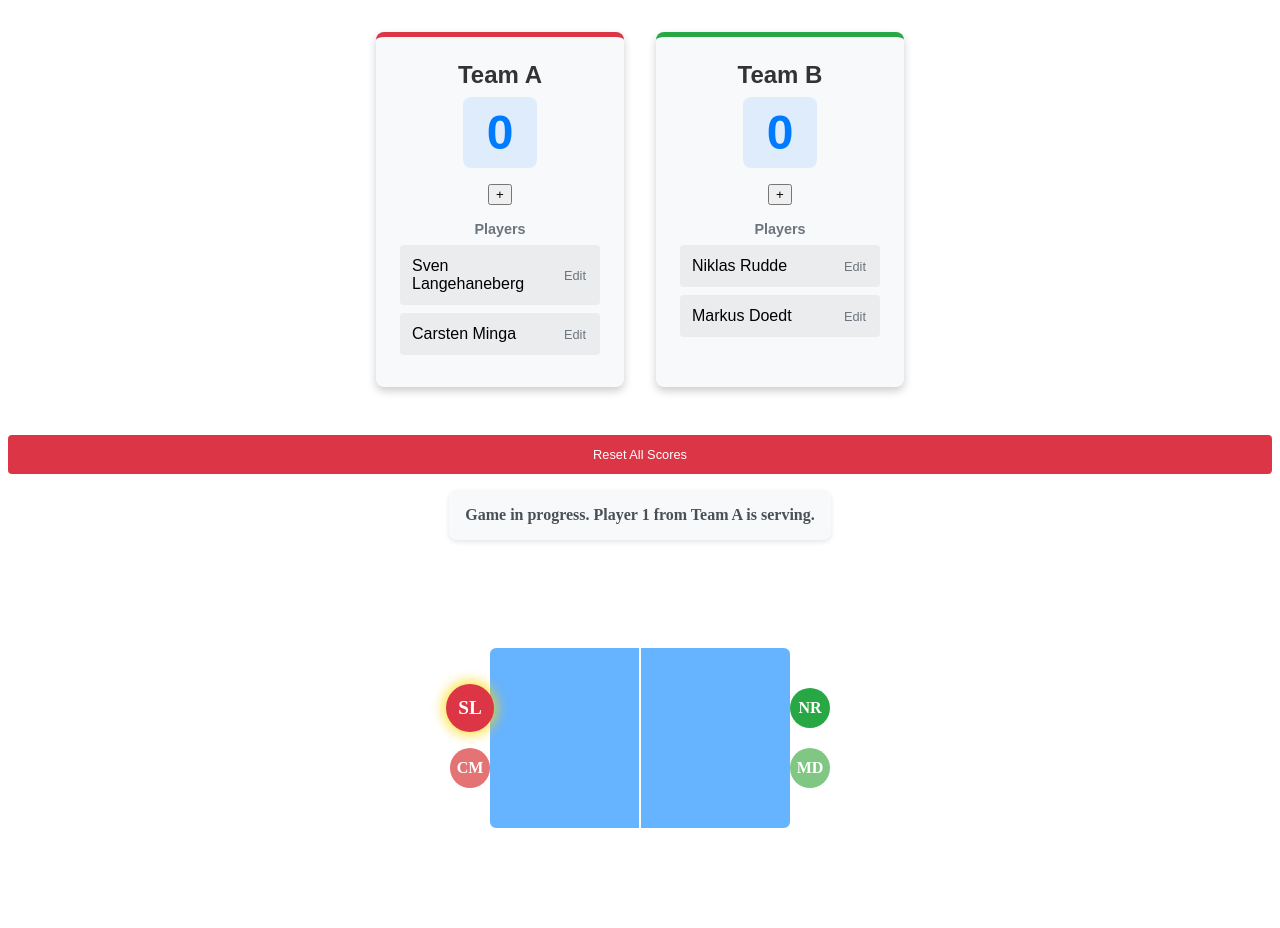
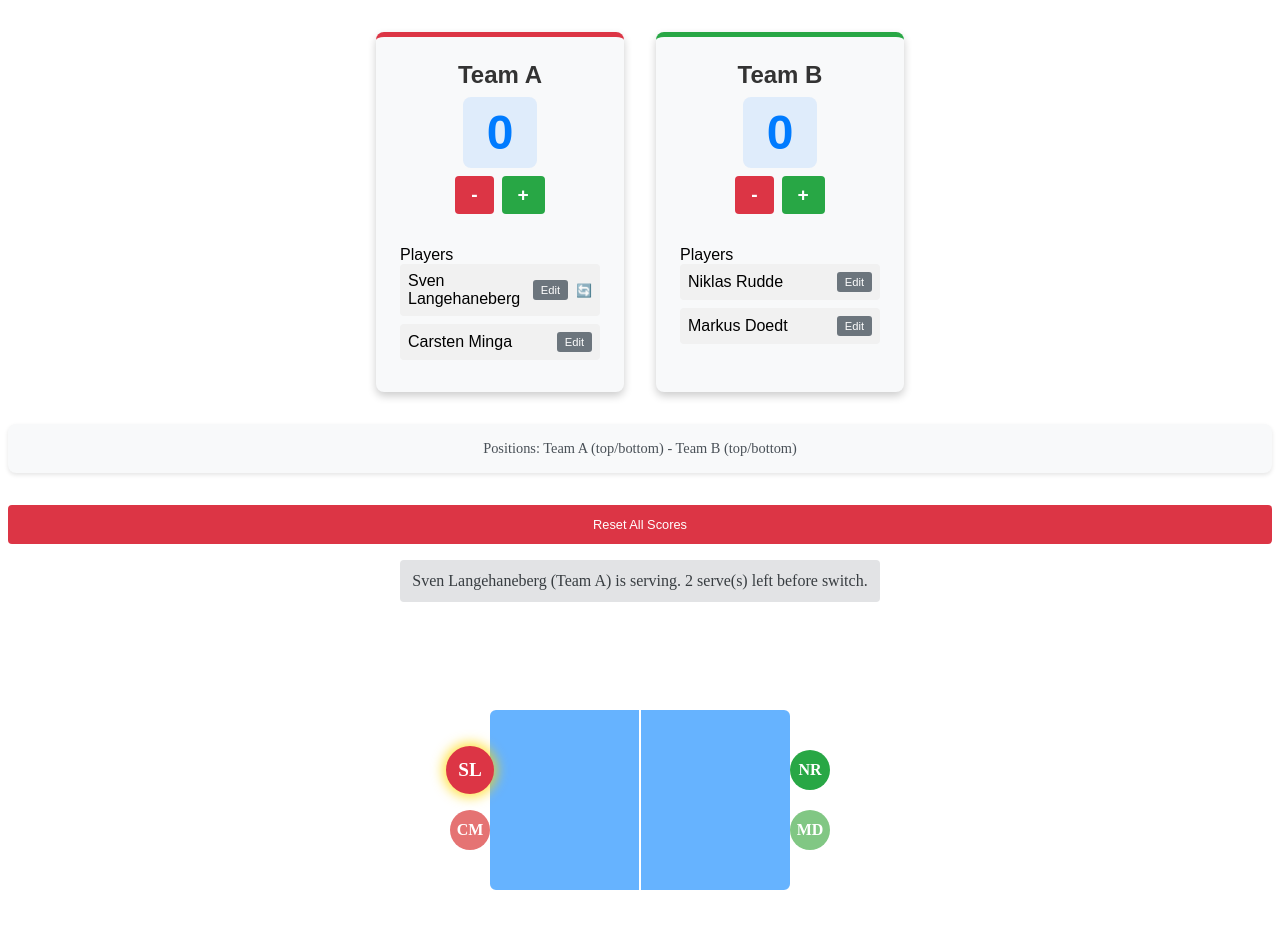
Before and after one commit to CarsMing/table-tennis-score-counter, an Angular app: page / in a window 1280 px wide. Shown: the top 928 px of the page. Built offline with nearby package versions, Linux system fonts and the light colour scheme.

Commit message:
- add function to decrease score

```diff
--- a/src/app/components/scoreboard/scoreboard.component.html
+++ b/src/app/components/scoreboard/scoreboard.component.html
@@ -3,7 +3,10 @@
     <div class="team-name">Team A</div>
 
     <div class="team-score">{{ gameService.teamAScore }}</div>
-    <button class="increment-button" (click)="incrementTeamAScore()">+</button>
+    <div class="score-controls">
+      <button class="decrement-button" (click)="decrementTeamAScore()">-</button>
+      <button class="increment-button" (click)="incrementTeamAScore()">+</button>
+    </div>
 
     <div class="player-list">
       <div class="player-title">Players</div>
@@ -18,6 +21,7 @@
           #playerNameInput
         >
         <button class="edit-button" (click)="editPlayerName(player)" *ngIf="!player.editing">Edit</button>
+        <span class="serving-indicator" *ngIf="gameService.isPlayerServing('A', i+1)">🔄</span>
       </div>
     </div>
   </div>
@@ -25,7 +29,10 @@
   <div class="team-box team-2">
     <div class="team-name">Team B</div>
     <div class="team-score">{{ gameService.teamBScore }}</div>
-    <button class="increment-button" (click)="incrementTeamBScore()">+</button>
+    <div class="score-controls">
+      <button class="decrement-button" (click)="decrementTeamBScore()">-</button>
+      <button class="increment-button" (click)="incrementTeamBScore()">+</button>
+    </div>
     <div class="player-list">
       <div class="player-title">Players</div>
       <div class="player-name" *ngFor="let player of gameService.teamBPlayers; let i = index">
@@ -39,10 +46,18 @@
           #playerNameInput
         >
         <button class="edit-button" (click)="editPlayerName(player)" *ngIf="!player.editing">Edit</button>
+        <span class="serving-indicator" *ngIf="gameService.isPlayerServing('B', i+1)">🔄</span>
       </div>
     </div>
   </div>
 </div>
+
+<div class="game-info">
+  <div class="positioning-info">
+    {{ gameService.positioningInfo }}
+  </div>
+</div>
+
 <div class="controls">
   <button class="reset-button reset-all" (click)="resetAllScores()">Reset All Scores</button>
   <div class="game-status" [class.game-over]="gameService.isGameOver">
--- a/src/app/components/scoreboard/scoreboard.component.scss
+++ b/src/app/components/scoreboard/scoreboard.component.scss
@@ -28,18 +28,50 @@
   font-size: 3rem;
   font-weight: bold;
   color: #007bff;
-  margin-bottom: 1rem;
-  cursor: pointer;
+  margin-bottom: 0.5rem;
   user-select: none;
-  transition: transform 0.1s, color 0.2s;
   padding: 0.5rem 1.5rem;
   border-radius: 8px;
   background-color: rgba(0, 123, 255, 0.1);
+}
+
+.score-controls {
+  display: flex;
+  gap: 0.5rem;
+  margin-bottom: 1rem;
+}
+
+.increment-button, .decrement-button {
+  padding: 0.5rem 1rem;
+  border: none;
+  border-radius: 4px;
+  cursor: pointer;
+  font-size: 1.2rem;
+  font-weight: bold;
+  transition: background-color 0.2s, transform 0.1s;
+}
+
+.increment-button {
+  background-color: #28a745;
+  color: white;
 
   &:hover {
-    color: #0056b3;
+    background-color: #218838;
     transform: scale(1.05);
-    background-color: rgba(0, 123, 255, 0.2);
+  }
+
+  &:active {
+    transform: scale(0.95);
+  }
+}
+
+.decrement-button {
+  background-color: #dc3545;
+  color: white;
+
+  &:hover {
+    background-color: #c82333;
+    transform: scale(1.05);
   }
 
   &:active {
@@ -97,63 +129,60 @@
   display: flex;
   align-items: center;
   justify-content: space-between;
+  margin-bottom: 0.5rem;
   padding: 0.5rem;
-  margin-bottom: 0.5rem;
-  background-color: rgba(0, 0, 0, 0.05);
   border-radius: 4px;
+  background-color: #f1f1f1;
+}
 
-  span {
-    cursor: pointer;
-    padding: 0.25rem;
-    border-radius: 4px;
-    transition: background-color 0.2s;
+.edit-button {
+  padding: 0.25rem 0.5rem;
+  font-size: 0.7rem;
+  border: none;
+  border-radius: 3px;
+  background-color: #6c757d;
+  color: white;
+  cursor: pointer;
 
-    &:hover {
-      background-color: rgba(0, 0, 0, 0.1);
-    }
-  }
-
-  input {
-    border: 1px solid #ccc;
-    border-radius: 3px;
-    padding: 0.25rem;
-    width: 100%;
-    font-size: 0.9rem;
+  &:hover {
+    background-color: #5a6268;
   }
 }
 
-.edit-button {
-  background: none;
-  border: none;
-  color: #6c757d;
-  cursor: pointer;
+.serving-indicator {
+  margin-left: 0.5rem;
   font-size: 0.8rem;
-
-  &:hover {
-    color: #0056b3;
-  }
+  color: #007bff;
+  font-weight: bold;
 }
 
-.player-title {
+.game-info {
+  display: flex;
+  flex-direction: column;
+  align-items: center;
+  margin-top: 1rem;
+  padding: 1rem;
+  background-color: #f8f9fa;
+  border-radius: 8px;
+  box-shadow: 0 2px 4px rgba(0, 0, 0, 0.1);
+}
+
+.positioning-info {
   font-size: 0.9rem;
-  font-weight: bold;
-  margin-bottom: 0.5rem;
-  color: #6c757d;
-  text-align: center;
+  color: #495057;
 }
 
 .game-status {
   margin-top: 1rem;
-  padding: 1rem;
-  background-color: #f8f9fa;
-  border-radius: 8px;
-  box-shadow: 0 2px 5px rgba(0,0,0,0.1);
+  padding: 0.75rem;
+  border-radius: 4px;
+  background-color: #e2e3e5;
+  color: #383d41;
   text-align: center;
-  font-weight: bold;
-  color: #495057;
+
+  &.game-over {
+    background-color: #d4edda;
+    color: #155724;
+    font-weight: bold;
+  }
 }
-
-.game-over {
-  background-color: #ffc107;
-  color: #212529;
-}
--- a/src/app/components/scoreboard/scoreboard.component.ts
+++ b/src/app/components/scoreboard/scoreboard.component.ts
@@ -33,6 +33,14 @@ export class ScoreboardComponent implements AfterViewInit {
     this.gameService.incrementTeamBScore();
   }
 
+  decrementTeamAScore() {
+    this.gameService.decrementTeamAScore();
+  }
+
+  decrementTeamBScore() {
+    this.gameService.decrementTeamBScore();
+  }
+
   resetAllScores() {
     this.gameService.resetAllScores();
   }
--- a/src/app/services/game.service.ts
+++ b/src/app/services/game.service.ts
@@ -30,20 +30,7 @@ export class GameService {
   private isGameOverSource = new BehaviorSubject<boolean>(false);
   private gameWinnerSource = new BehaviorSubject<string>('');
   private isDeuceModeSource = new BehaviorSubject<boolean>(false);
-  private gameStatusSource = new BehaviorSubject<string>('Game in progress. Player 1 from Team A is serving.');
-
-  // Serving mechanics
-  private currentServingTeamSource = new BehaviorSubject<string>('A');
-  private currentServingPlayerSource = new BehaviorSubject<number>(1);
-  private serveCountSource = new BehaviorSubject<number>(0);
-
-  // Keep track of which player served last for each team
-  private teamALastServerSource = new BehaviorSubject<number>(1);
-  private teamBLastServerSource = new BehaviorSubject<number>(1);
-
-  // Player positions for the illustration
-  private teamAPositionsSource = new BehaviorSubject<string[]>(['top', 'bottom']);
-  private teamBPositionsSource = new BehaviorSubject<string[]>(['top', 'bottom']);
+  private gameStatusSource = new BehaviorSubject<string>('Game in progress.');
 
   // Observable streams
   teamAScore$ = this.teamAScoreSource.asObservable();
@@ -54,13 +41,15 @@ export class GameService {
   gameWinner$ = this.gameWinnerSource.asObservable();
   isDeuceMode$ = this.isDeuceModeSource.asObservable();
   gameStatus$ = this.gameStatusSource.asObservable();
-  currentServingTeam$ = this.currentServingTeamSource.asObservable();
-  currentServingPlayer$ = this.currentServingPlayerSource.asObservable();
-  serveCount$ = this.serveCountSource.asObservable();
-  teamAPositions$ = this.teamAPositionsSource.asObservable();
-  teamBPositions$ = this.teamBPositionsSource.asObservable();
 
-  constructor() { }
+  constructor() {
+    // Update game status initially
+    this.updateGameStatus();
+
+    // Subscribe to score changes to update game status
+    this.teamAScore$.subscribe(() => this.updateGameStatus());
+    this.teamBScore$.subscribe(() => this.updateGameStatus());
+  }
 
   // Getter methods for current values
   get teamAScore(): number {
@@ -95,32 +84,79 @@ export class GameService {
     return this.gameStatusSource.value;
   }
 
+  // Calculate current serving team based on total score
   get currentServingTeam(): string {
-    return this.currentServingTeamSource.value;
+    const totalScore = this.teamAScore + this.teamBScore;
+
+    // In deuce mode (both scores >= 10), service alternates every point
+    if (this.isDeuceMode) {
+      return totalScore % 2 === 0 ? 'A' : 'B';
+    }
+
+    // Normal play: service alternates every 2 points
+    return Math.floor(totalScore / 2) % 2 === 0 ? 'A' : 'B';
   }
 
+  // Calculate current serving player based on total score
   get currentServingPlayer(): number {
-    return this.currentServingPlayerSource.value;
+    const totalScore = this.teamAScore + this.teamBScore;
+
+    if (this.isDeuceMode) {
+      // In deuce mode, service alternates between teams each point
+      // But the same player serves when their team gets to serve
+      if (this.currentServingTeam === 'A') {
+        return this.teamAScore % 2 === 0 ? 2 : 1;
+      } else {
+        return this.teamBScore % 2 === 0 ? 2 : 1;
+      }
+    } else {
+      // In regular play, players alternate every 2 points
+        return Math.floor(totalScore / 4) % 2 === 0 ? 1 : 2;
+    }
   }
 
-  get serveCount(): number {
-    return this.serveCountSource.value;
+  // Get positions of team A players based on total score
+  get teamAPositions(): string[] {
+    const totalScore = this.teamAScore + this.teamBScore;
+    // Positions switch after each service change, which happens every 2 points in regular play
+    // and every point in deuce mode
+
+    // Starting positions
+    const basePositions = ['top', 'bottom'];
+
+    // Calculate if positions are swapped
+    if (this.isDeuceMode) {
+      // In deuce, positions switch with every team change, which is every point
+      return (Math.floor(totalScore / 1) % 4) < 2 ? basePositions : [basePositions[1], basePositions[0]];
+    } else {
+      // In regular play, positions switch with each service change (every 2 points)
+      return (Math.floor(totalScore / 2) % 2) === 0 ? basePositions : [basePositions[1], basePositions[0]];
+    }
   }
 
-  get teamAPositions(): string[] {
-    return this.teamAPositionsSource.value;
+  // Get positions of team B players based on total score
+  get teamBPositions(): string[] {
+    const totalScore = this.teamAScore + this.teamBScore;
+    // Positions switch after each service change, which happens every 2 points in regular play
+    // and every point in deuce mode
+
+    // Starting positions
+    const basePositions = ['top', 'bottom'];
+
+    // Calculate if positions are swapped
+    if (this.isDeuceMode) {
+      // In deuce, positions switch with every team change, which is every point
+      return (Math.floor(totalScore / 1) % 4) < 2 ? basePositions : [basePositions[1], basePositions[0]];
+    } else {
+      // In regular play, positions switch with each service change (every 2 points)
+      return (Math.floor(totalScore / 2) % 2) === 0 ? basePositions : [basePositions[1], basePositions[0]];
+    }
   }
 
-  get teamBPositions(): string[] {
-    return this.teamBPositionsSource.value;
-  }
-
-  get teamALastServer(): number {
-    return this.teamALastServerSource.value;
-  }
-
-  get teamBLastServer(): number {
-    return this.teamBLastServerSource.value;
+  // Calculate serving count before switch (0 or 1 for regular play)
+  get serveCount(): number {
+    const totalScore = this.teamAScore + this.teamBScore;
+    return this.isDeuceMode ? 0 : totalScore % 2;
   }
 
   // Action methods
@@ -128,95 +164,44 @@ export class GameService {
     if (this.isGameOver) return;
 
     this.teamAScoreSource.next(this.teamAScore + 1);
-    this.updateGameState('A');
+    this.checkDeuce();
+    this.checkGameEnd();
   }
 
   incrementTeamBScore() {
     if (this.isGameOver) return;
 
     this.teamBScoreSource.next(this.teamBScore + 1);
-    this.updateGameState('B');
+    this.checkDeuce();
+    this.checkGameEnd();
   }
 
-  updateGameState(teamScored: string) {
-    // Check if we're in deuce mode
-    if (this.teamAScore >= 10 && this.teamBScore >= 10) {
-      this.isDeuceModeSource.next(true);
-    }
+  decrementTeamAScore() {
+    if (this.isGameOver) return;
 
-    // Store the previous serving team to check if it changed
-    const previousServingTeam = this.currentServingTeam;
+    // Don't allow negative scores
+    if (this.teamAScore <= 0) return;
 
-    // Update the server based on rules
-    this.updateServer();
-
-    // If the serving team changed, switch positions for the team that is now receiving
-    if (previousServingTeam !== this.currentServingTeam) {
-      // The team that now receives the serve should switch positions
-      const receivingTeam = this.currentServingTeam === 'A' ? 'B' : 'A';
-      this.switchPositionsForTeam(receivingTeam);
-    }
-
-    // Check for game win conditions
+    this.teamAScoreSource.next(this.teamAScore - 1);
+    this.checkDeuce();
     this.checkGameEnd();
-
-    // Update game status message
-    this.updateGameStatus();
   }
 
-  updateServer() {
-    // In deuce mode, serve changes after each point
-    if (this.isDeuceMode) {
-      this.switchServer();
-      return;
-    }
+  decrementTeamBScore() {
+    if (this.isGameOver) return;
 
-    // Regular mode: serve changes after 2 points
-    this.serveCountSource.next(this.serveCount + 1);
-    if (this.serveCount >= 2) {
-      this.switchServer();
-      this.serveCountSource.next(0);
-    }
+    // Don't allow negative scores
+    if (this.teamBScore <= 0) return;
+
+    this.teamBScoreSource.next(this.teamBScore - 1);
+    this.checkDeuce();
+    this.checkGameEnd();
   }
 
-  switchServer() {
-    // Save the current server before switching
-    if (this.currentServingTeam === 'A') {
-      this.teamALastServerSource.next(this.currentServingPlayer);
-
-      // Switch to team B
-      this.currentServingTeamSource.next('B');
-
-      // Get next server for team B
-      const nextServerB = this.teamBLastServer === 1 ? 2 : 1;
-      this.currentServingPlayerSource.next(nextServerB);
-      this.teamBLastServerSource.next(nextServerB);
-    } else {
-      this.teamBLastServerSource.next(this.currentServingPlayer);
-
-      // Switch to team A
-      this.currentServingTeamSource.next('A');
-
-      // Get next server for team A
-      const nextServerA = this.teamALastServer === 1 ? 2 : 1;
-      this.currentServingPlayerSource.next(nextServerA);
-      this.teamALastServerSource.next(nextServerA);
-    }
-  }
-
-  // Switch positions of players within a team
-  switchPositionsForTeam(team: string) {
-    if (team === 'A') {
-      // Swap positions for Team A players
-      const newPositions = [...this.teamAPositions];
-      [newPositions[0], newPositions[1]] = [newPositions[1], newPositions[0]];
-      this.teamAPositionsSource.next(newPositions);
-    } else {
-      // Swap positions for Team B players
-      const newPositions = [...this.teamBPositions];
-      [newPositions[0], newPositions[1]] = [newPositions[1], newPositions[0]];
-      this.teamBPositionsSource.next(newPositions);
-    }
+  checkDeuce() {
+    // Check if we're in deuce mode
+    const isDeuceMode = this.teamAScore >= 10 && this.teamBScore >= 10;
+    this.isDeuceModeSource.next(isDeuceMode);
   }
 
   // Get the position class for a player
@@ -287,16 +272,6 @@ export class GameService {
     this.isGameOverSource.next(false);
     this.gameWinnerSource.next('');
     this.isDeuceModeSource.next(false);
-    this.currentServingTeamSource.next('A');
-    this.currentServingPlayerSource.next(1);
-    this.serveCountSource.next(0);
-
-    // Reset last servers
-    this.teamALastServerSource.next(1);
-    this.teamBLastServerSource.next(1);
-
-    this.teamAPositionsSource.next(['top', 'bottom']);
-    this.teamBPositionsSource.next(['top', 'bottom']);
     this.updateGameStatus();
   }
 
@@ -321,6 +296,15 @@ export class GameService {
     this.teamBPlayersSource.next([...this.teamBPlayers]);
   }
 
+  // Get positioning information
+  get positioningInfo(): string {
+    const totalScore = this.teamAScore + this.teamBScore;
+    const teamAPos = this.teamAPositions;
+    const teamBPos = this.teamBPositions;
+
+    return `Positions: Team A (${teamAPos[0]}/${teamAPos[1]}) - Team B (${teamBPos[0]}/${teamBPos[1]})`;
+  }
+
   // Extract initials from a player name
   getInitials(name: string): string {
     if (!name) return '';
```
